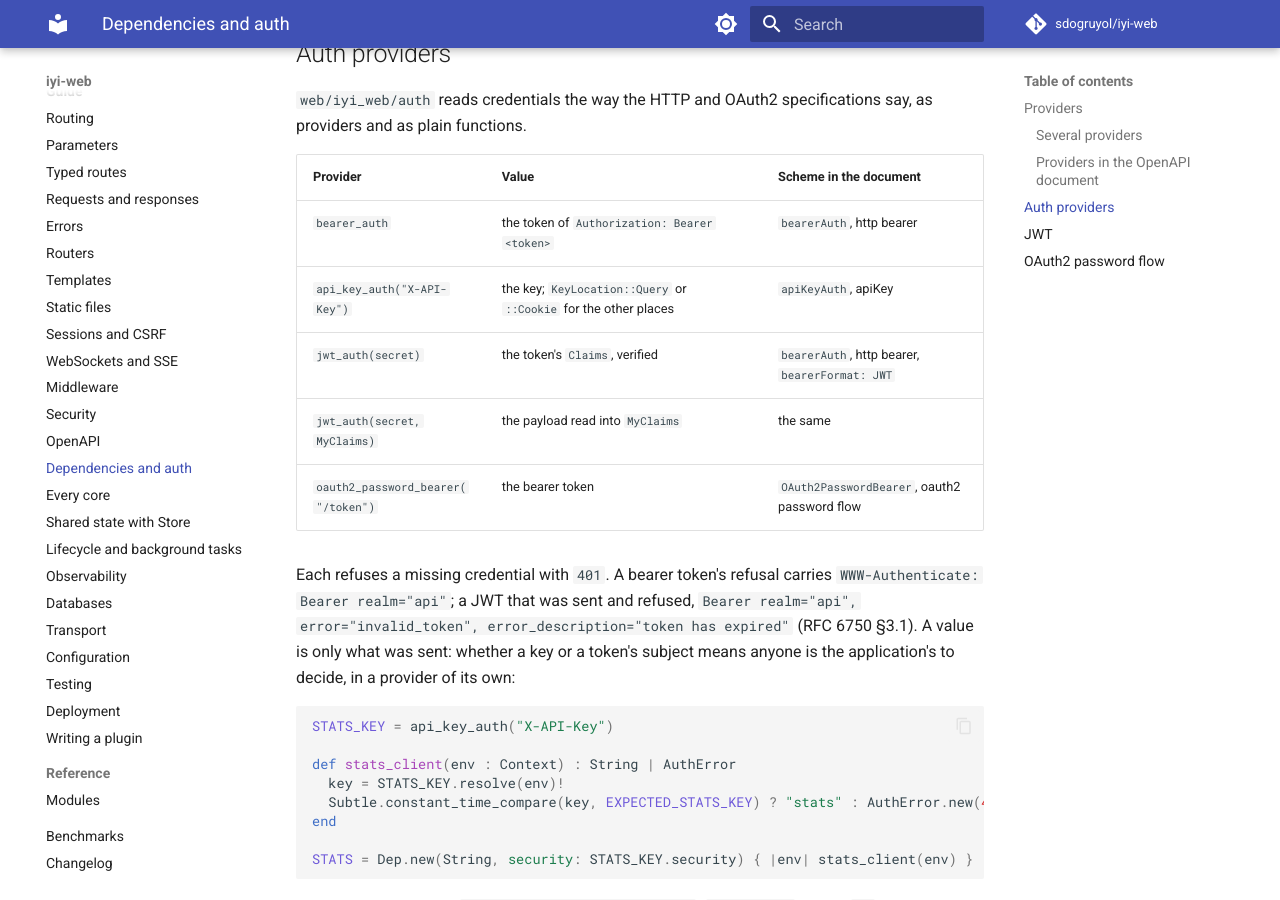
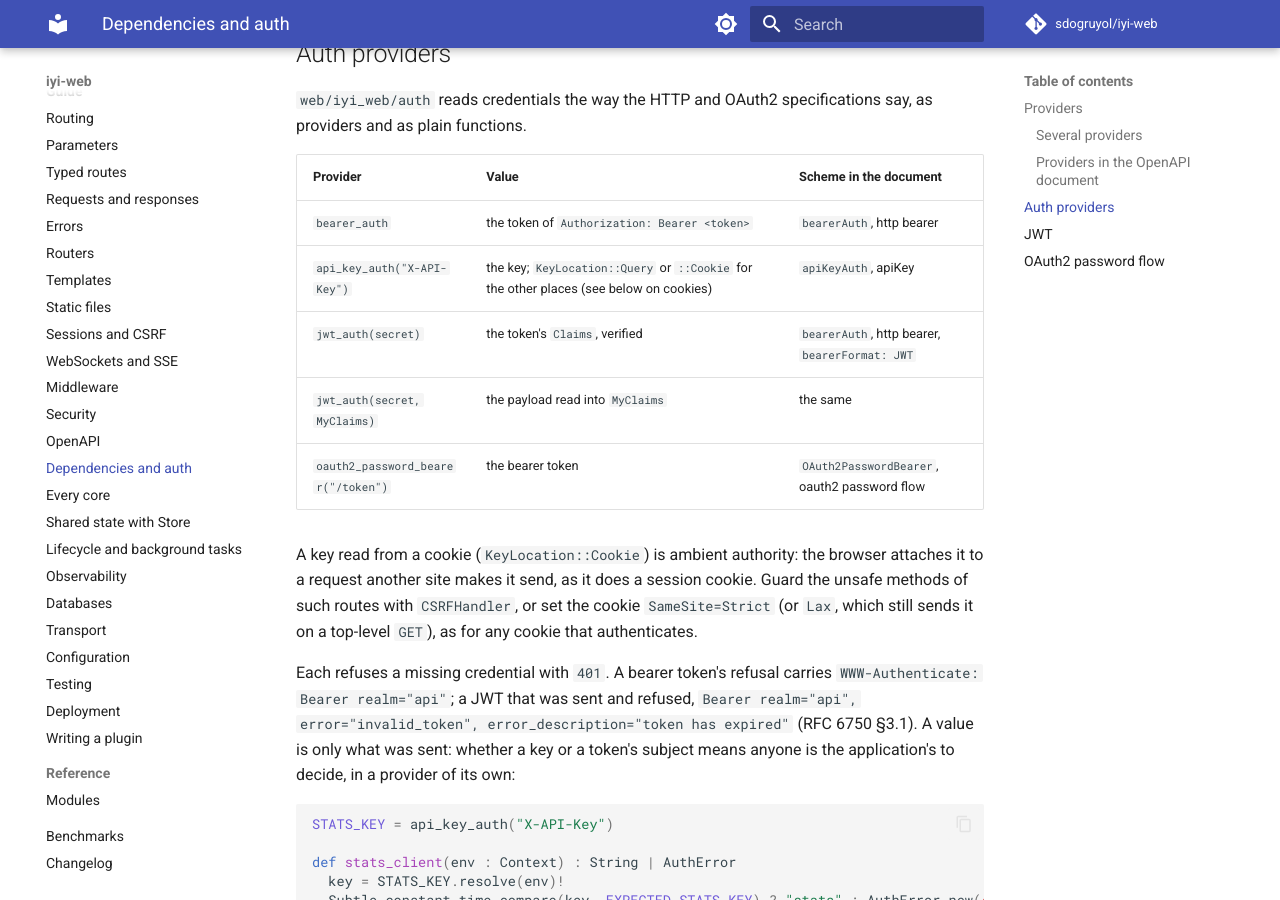
Before and after one commit to sdogruyol/iyi-web, an MkDocs documentation site: the page built from docs/dependencies-and-auth.md, in a window 1280 px wide and 900 px high, scrolled down 2509 px. Built offline with MkDocs 1.6.1 and Material for MkDocs 9.7.7, drawn with Linux system fonts in a browser that asks for light colours; comment, search, counter and statistics services are not loaded.

Commit message:
Note that an API key read from a cookie needs CSRF protection

```diff
--- a/docs/dependencies-and-auth.md
+++ b/docs/dependencies-and-auth.md
@@ -123,10 +123,16 @@ specifications say, as providers and as plain functions.
 | Provider | Value | Scheme in the document |
 |---|---|---|
 | `bearer_auth` | the token of `Authorization: Bearer <token>` | `bearerAuth`, http bearer |
-| `api_key_auth("X-API-Key")` | the key; `KeyLocation::Query` or `::Cookie` for the other places | `apiKeyAuth`, apiKey |
+| `api_key_auth("X-API-Key")` | the key; `KeyLocation::Query` or `::Cookie` for the other places (see below on cookies) | `apiKeyAuth`, apiKey |
 | `jwt_auth(secret)` | the token's `Claims`, verified | `bearerAuth`, http bearer, `bearerFormat: JWT` |
 | `jwt_auth(secret, MyClaims)` | the payload read into `MyClaims` | the same |
 | `oauth2_password_bearer("/token")` | the bearer token | `OAuth2PasswordBearer`, oauth2 password flow |
+
+A key read from a cookie (`KeyLocation::Cookie`) is ambient authority: the
+browser attaches it to a request another site makes it send, as it does a
+session cookie. Guard the unsafe methods of such routes with `CSRFHandler`,
+or set the cookie `SameSite=Strict` (or `Lax`, which still sends it on a
+top-level `GET`), as for any cookie that authenticates.
 
 Each refuses a missing credential with `401`. A bearer token's refusal
 carries `WWW-Authenticate: Bearer realm="api"`; a JWT that was sent and
```
